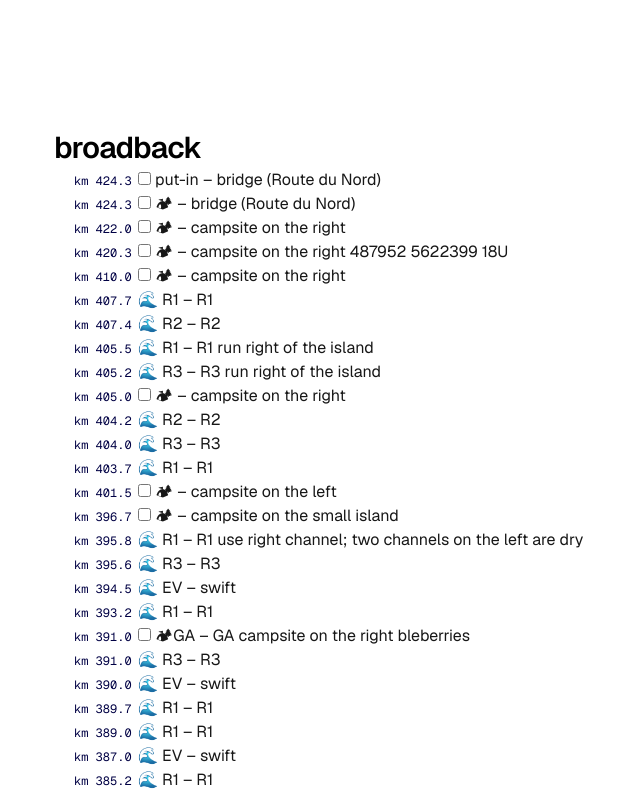
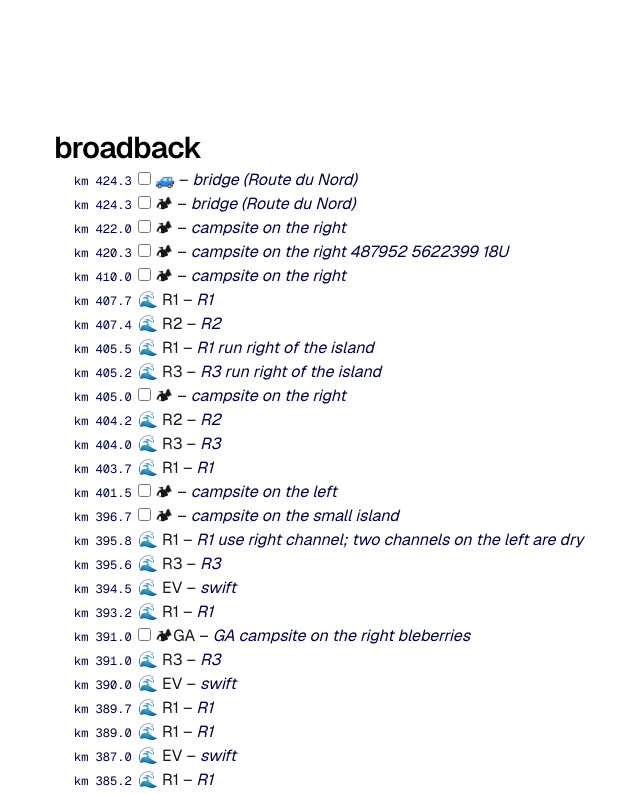
Before and after one commit to shawninder/demo-etapes, a Next.js app: page /broadback in a window 1280 px wide. Shown: the top 794 px of the page, without its empty margins (10-650 px from the left). Built offline with nearby package versions, Linux system fonts and the light colour scheme.

Commit message:
Light styling + replace "put-in" with 🚙

```diff
--- a/src/app/[slug]/features/broadback.ts
+++ b/src/app/[slug]/features/broadback.ts
@@ -3,7 +3,7 @@ export default [
   {
     "id": crypto.randomUUID(),
     "km": "424.3",
-    "label": "put-in",
+    "label": "🚙",
     "text": "bridge (Route du Nord)"
   },
   {
@@ -1101,7 +1101,7 @@ export default [
   {
     "id": crypto.randomUUID(),
     "km": "140.4",
-    "label": "put-in",
+    "label": "🚙",
     "text": "James Bay Road bridge (division point of Upper & Lower Broadback) campsite on the right"
   },
   {
@@ -1713,7 +1713,7 @@ export default [
   {
     "id": crypto.randomUUID(),
     "km": "0",
-    "label": "put-in",
+    "label": "🚙",
     "text": "Waskaganish dock 656387 5706765 17U"
   }
 ]
--- a/src/app/[slug]/page.tsx
+++ b/src/app/[slug]/page.tsx
@@ -10,8 +10,6 @@ export default async function RiverPage ({ params }: {
 }) {
   const { slug } = await params
   const features = riverFeatures[slug]
-
-  console.log({ slug, features })
 
   return (
     <div className="flex flex-col flex-1 items-center justify-center bg-zinc-50 font-sans dark:bg-black">
--- a/src/app/globals.css
+++ b/src/app/globals.css
@@ -35,5 +35,5 @@ body {
   counter-increment: count 1;
 }
 .feature-list .counter::before {
-  content: "J." counter(count) " ";
+  content: "Jour " counter(count) ": ";
 }
--- a/src/components/River.tsx
+++ b/src/components/River.tsx
@@ -36,17 +36,16 @@ export default function River ({ features }: RiverProps) {
         return (
           <div key={id}>
             {kmsTravelled || daySummary ? (
-              <div>
+              <div className='text-right'>
                 <span className='counter'></span>
-                {kmsTravelled}
-                {daySummary}
+                {kmsTravelled}{" – "}{daySummary}
               </div>
             ) : null}
             <div title={text}>
               <span className='text-xs text-muted w-16 inline-block font-mono'>km {parseFloat(km).toFixed(1)}</span>
-              {label.indexOf('🏕') !== -1 || label.indexOf('put-in') !== -1 ? (<input type='checkbox' onChange={onChange} data-km={km} />) : null}
+              {label.indexOf('🏕') !== -1 || label.indexOf('🚙') !== -1 ? (<input type='checkbox' onChange={onChange} data-km={km} />) : null}
               {label[0] === 'R' || label[0] === 'C' || label[0] === 'L' || label[0] === 'R' || label[0] === 'E' ? '🌊' : null} {label}
-              {" – "}{text}
+              {" – "}<span className='italic text-muted'>{text}</span>
             </div>
           </div>
         )
@@ -99,7 +98,7 @@ function featuresEncountered(km: number, sortedChecked: number[], features: Rive
       && featureKm <= lastKm
       && feature.label !== ''
       && feature.label.indexOf('🏕') === -1
-      && feature.label.indexOf('put-in') === -1) {
+      && feature.label.indexOf('🚙') === -1) {
         if (!acc[feature.label]) {
           acc[feature.label] = 0
         }
```
